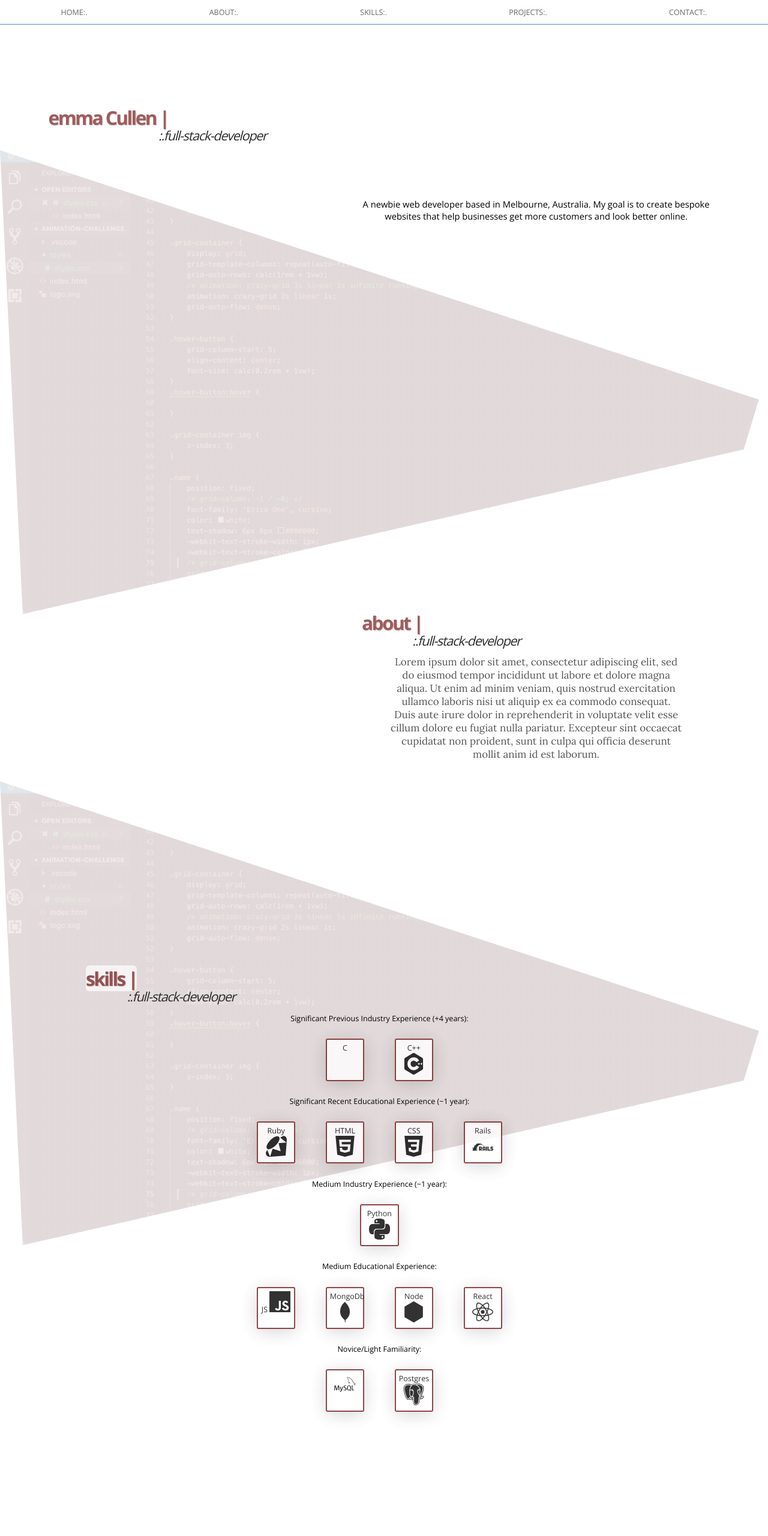
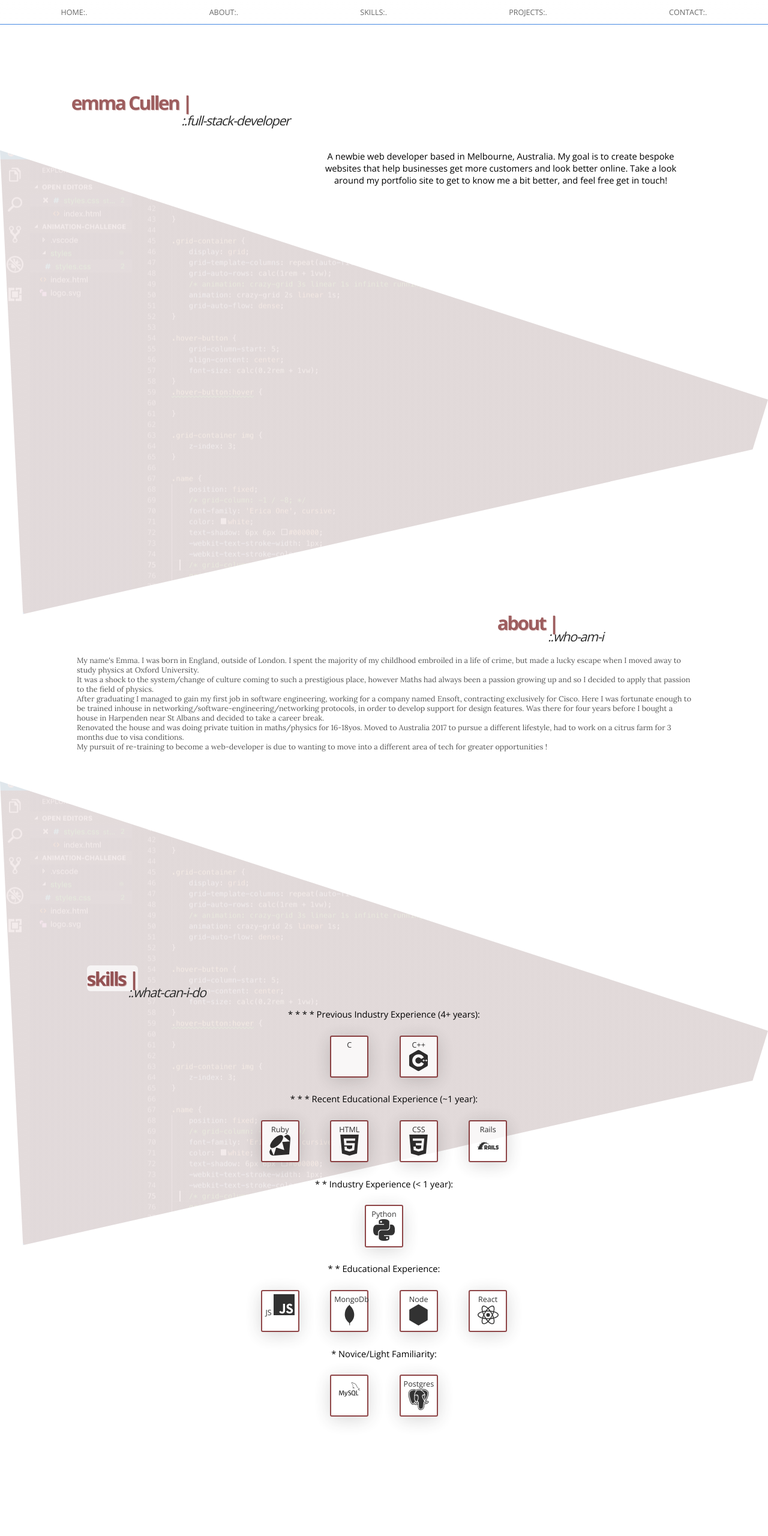
Before and after one commit to mcbadger88/portfolio-web-project, a plain HTML site: page index.html in a window 1280 px wide. Shown: the top 2560 px of the page at 60% size. Drawn offline with nearby package versions, Linux system fonts and the light colour scheme.

Commit message:
final additions, about me section

```diff
--- a/index.html
+++ b/index.html
@@ -26,22 +26,22 @@
                 <h2>:.full-stack-developer</h2>
         </div>
         <h3 class="home-text paragraph-text">
-                A newbie web developer based in Melbourne, Australia. My goal is to create bespoke websites that help businesses get more customers and look better online. </h3>
+                A newbie web developer based in Melbourne, Australia. My goal is to create bespoke websites that help businesses get more customers and look better online. Take a look around my portfolio site to get to know me a bit better, and feel free get in touch! </h3>
         <div class="home-image background-image-clip"></div>
         <div id="about-header" class="page-header">
                 <h1>about |</h1>
-                <h2>:.full-stack-developer</h2>
+                <h2>:.who-am-i</h2>
         </div>
-        <p class="about-text paragraph-text">
-                Lorem ipsum dolor sit amet, consectetur adipiscing elit, sed do eiusmod tempor incididunt ut labore et dolore magna aliqua. Ut enim ad minim veniam, quis nostrud exercitation ullamco laboris nisi ut aliquip ex ea commodo consequat. Duis aute irure dolor in reprehenderit in voluptate velit esse cillum dolore eu fugiat nulla pariatur. Excepteur sint occaecat cupidatat non proident, sunt in culpa qui officia deserunt mollit anim id est laborum.
+        <p class="about-text">
+                My name's Emma. I was born in England, outside of London. I spent the majority of my childhood embroiled in a life of crime, but made a lucky escape when I moved away to study physics at Oxford University. <br> It was a shock to the system/change of culture coming to such a prestigious place, however Maths had always been a passion growing up and so I decided to apply that passion to the field of physics. <br> After graduating I managed to gain my first job in software engineering, working for a company named Ensoft, contracting exclusively for Cisco. Here I was fortunate enough to be trained inhouse in networking/software-engineering/networking protocols, in order to develop support for design features. Was there for four years before I bought a house in Harpenden near St Albans and decided to take a career break. <br> Renovated the house and was doing private tuition in maths/physics for 16-18yos. Moved to Australia 2017 to pursue a different lifestyle, had to work on a citrus farm for 3 months due to visa conditions. <br> My pursuit of re-training to become a web-developer is due to wanting to move into a different area of tech for greater opportunities !
         </p>
         <div class="about-footer-image background-image-clip"></div>
         <div id="skills-header" class="page-header">
             <h1>skills |</h1>
-            <h2>:.full-stack-developer</h2>
+            <h2>:.what-can-i-do</h2>
         </div>
         <div class="skills-text">
-            <h4>Significant Previous Industry Experience (+4 years):</h4>
+            <h3>* * * * Previous Industry Experience (4+ years):</h3>
             <ul class="significant-industry-experience">
                 <li>C
                 </li>
@@ -49,7 +49,7 @@
                     <img src="./images/cplusplus.svg" alt="Ruby logo">
                 </li>
             </ul>
-            <h4>Significant Recent Educational Experience (~1 year):</h4>
+            <h3>* * * Recent Educational Experience (~1 year):</h3>
             <ul class="significant-education-experience">
                 <li>Ruby
                     <img src="./images/ruby.svg" alt="Ruby logo">
@@ -64,13 +64,13 @@
                         <img src="./images/rails.svg" alt="Rails logo">
                 </li>
             </ul>
-            <h4>Medium Industry Experience (~1 year):</h4>
+            <h3>* * Industry Experience (< 1 year):</h3>
             <ul class="medium-industry-experience">
                 <li>Python
                         <img src="./images/python.svg" alt="Python logo">
                 </li>
             </ul>
-            <h4>Medium Educational Experience:</h4>
+            <h3>* * Educational Experience:</h3>
             <ul class="medium-education-experience">
                 <li>JS
                         <img src="./images/javascript.svg" alt="JS logo">
@@ -85,7 +85,7 @@
                         <img src="./images/react.svg" alt="React logo">
                     </li>
             </ul>
-            <h4>Novice/Light Familiarity:</h4>
+            <h3> * Novice/Light Familiarity:</h3>
             <ul class="light-familiarity">
                 <li>
                     <img src="./images/mysql.svg" alt="SQL logo">
@@ -98,7 +98,7 @@
         <div class="skills-footer-image background-image-clip"></div>
         <div id="projects-header" class="page-header">
             <h1>projects |</h1>
-            <h2>:.full-stack-developer</h2>
+            <h2>:.what-have-i-done</h2>
         </div>
         <div class="projects-content paragraph-text">
             <div class="project">
@@ -138,7 +138,7 @@
         <div class="projects-footer-image background-image-clip"></div>
         <div id="contact-header" class="page-header">
             <h1>contact |</h1>
-            <h2>:.full-stack-developer</h2>
+            <h2>:.where-to-find-me!</h2>
         </div>
         <form name="contact" method="POST" data-netlify="true">
             <p>
@@ -154,12 +154,22 @@
                 </select></label>
             </p> -->
             <p>
-                <label>Your Email: <textarea name="message"></textarea></label>
+                <label>Message: <textarea name="message"></textarea></label>
             </p>
             <p>
                 <button type="submit">Send</button>
             </p>
+            <h4>email address: emma.cullen@relectrify.com</h4>
+            <ul class="contact-icons-container">
+                <a href="https://github.com/mcbadger88">
+                    <img src="./Images/iconmonstr-github-1.svg" alt="GitHub Icon">
+                </a>
+                <a href="https://www.linkedin.com/in/emma-cullen-09309530/">
+                    <img src="./Images/iconmonstr-linkedin-3.svg" alt="LinkedIn Icon">
+                </a>
+            </ul>
         </form>
+
     </div>
 </body>
 </html>
--- a/styles/about-styling.css
+++ b/styles/about-styling.css
@@ -1,14 +1,16 @@
 #about-header {
-    display: flex;
+    /* display: flex;
     justify-content: flex-start;
     align-items: flex-end;
     text-align: right;
-    padding-left: 5vw;
-
+    padding-left: 5vw; */
+    align-content: flex-end;
 }
 
 .about-text {
     padding-right: 10vw;
     padding-bottom: 10vh;
     padding-left: 10vw;
+    font-size: 1rem;
+    text-align: left;
 }
--- /dev/null
+++ b/styles/contact-styling.css
@@ -0,0 +1,42 @@
+#contact-header {
+    /* display: flex;
+    justify-content: flex-start;
+    align-items: flex-end;
+    text-align: right;
+    padding-left: 5vw; */
+}
+
+form * {
+    display: flex;
+    align-items: center;
+    justify-content: center;
+
+}
+
+input, textarea {
+    width: 60%;
+    padding: 12px 20px;
+    margin: 8px 0;
+    box-sizing: border-box;
+    border: 2px solid var(--dark-brick);
+    border-radius: 4px;
+}
+
+form h4 {
+    margin-top: 8px;
+}
+.contact-icons-container {
+    display: flex;
+    justify-content: center;
+}
+
+.contact-icons-container a {
+    width: max-content;
+    padding: 12px 20px;
+    margin: 8px 0;
+    opacity: 0.8;
+}
+
+.contact-icons-container a img{
+    width: 3rem;
+}
--- a/styles/home-styling.css
+++ b/styles/home-styling.css
@@ -4,11 +4,19 @@
     text-align: right;
     padding-left: 5vw; */
 
-    .home-text {
-        width: 85%;
-        display: flex;
-        align-content: center;
-        justify-content: center;
-        align-self: center;
-        justify-self: center;
-    }
+#home-header {
+    justify-content: flex-start;
+    align-items: flex-end;
+    align-content: flex-end;
+    text-align: right;
+    padding-left: calc(1rem + 7vw);
+    padding-bottom: 2rem;
+}
+
+.home-text {
+    width: 80%;
+    display: flex;
+    align-content: center;
+    align-self: flex-start;
+    justify-self: flex-start;
+}
--- a/styles/projects-styling.css
+++ b/styles/projects-styling.css
@@ -1,3 +1,10 @@
+#projects-header {
+    /* display: flex;
+    align-items: center;
+    justify-content: center;
+    align-content: center; */
+}
+
 /* General Styles */
 .project {
     display: flex;
@@ -9,6 +16,7 @@
     align-items: center;
     padding: 1rem;
 }
+
 
 .project:nth-child(2n) {
     flex-direction: row;
--- a/styles/skills-styling.css
+++ b/styles/skills-styling.css
@@ -7,7 +7,7 @@
     flex-direction: column;
 }
 
-.skills-text h4 {
+.skills-text h3 {
     z-index: 0;
 }
 
--- a/styles/styles.css
+++ b/styles/styles.css
@@ -5,6 +5,7 @@
 @import "about-styling.css";
 @import "skills-styling.css";
 @import "projects-styling.css";
+@import "contact-styling.css";
 
 @keyframes background-animation {
     0% {
@@ -55,13 +56,14 @@ nav {
     /* Element Content Layout */
     display: flex;
     flex-wrap: wrap;
-    justify-content: flex-start;
-    align-items: flex-end;
-    text-align: right;
-    padding-left: 5vw;
     overflow: hidden;
     position: relative;
     z-index: 1;
+
+    display: flex;
+    align-items: center;
+    justify-content: center;
+    align-content: center;
 }
 
 .page-header h1, h2 {
@@ -112,9 +114,9 @@ nav {
     display: grid;
     grid-template-columns: 40% 58%;
     /* grid-template-columns: 100vw; */
-    grid-template-rows: repeat(22, 25vh);
+    grid-template-rows: repeat(24, 25vh);
     /* grid-gap: 2%; */
-    grid-gap: calc(0.7rem + 0.2vh);
+    grid-gap: calc(0.7rem + 0.2vh) 2%;
     /* grid-template-rows: minmax(25vmin, 1fr) minmax(25vmin, 1fr) minmax(25vmin, 1fr) minmax(25vmin, 1fr) minmax(25vmin, 1fr) minmax(25vmin, 1fr); */
     position: relative;
     top: 5vh;
@@ -154,9 +156,10 @@ nav {
 
 .about-text {
     grid-column-start: 3;
-    grid-column-end: 2;
+    grid-column-end: 1;
     grid-row-start: 6;
     grid-row-end: 8;
+    z-index: 1;
 }
 
 .about-footer-image {
@@ -257,14 +260,13 @@ form {
     grid-row-end: 23;
     display: flex;
     flex-direction: column;
-    align-items: center;
+    align-items: right;
+    align-content: right;
+    justify-content: center;
 }
 
-input, textarea {
-    width: 60%;
-    padding: 12px 20px;
-    margin: 8px 0;
-    box-sizing: border-box;
-    border: 2px solid var(--dark-brick);
-    border-radius: 4px;
+.contact-icons-container {
+    grid-column-start: 2;
+    grid-row-start: 23;
+    grid-row-end: 24;
 }
```
Also changed, not shown: Images/iconmonstr-github-1.svg (added), Images/iconmonstr-linkedin-3.svg (added).
